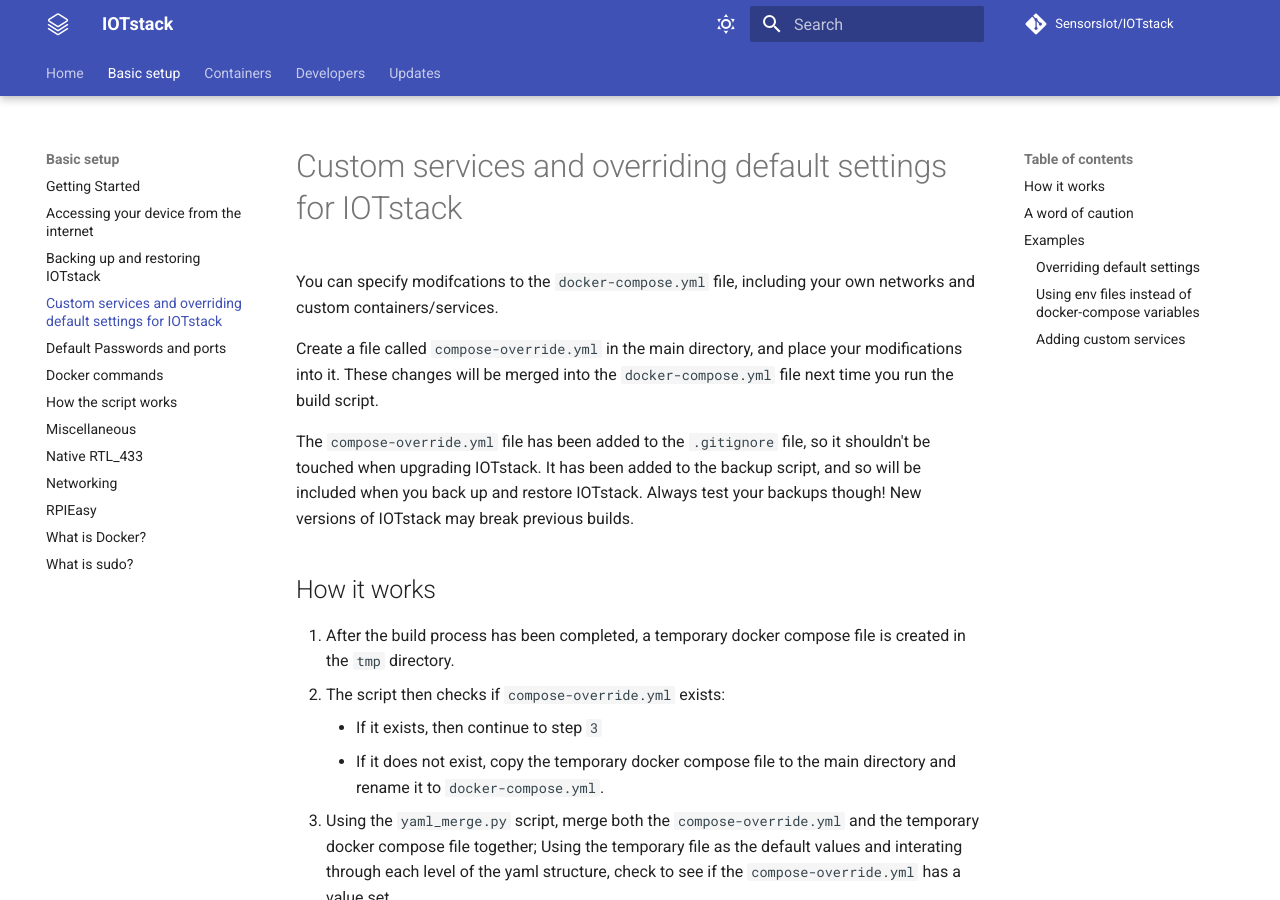
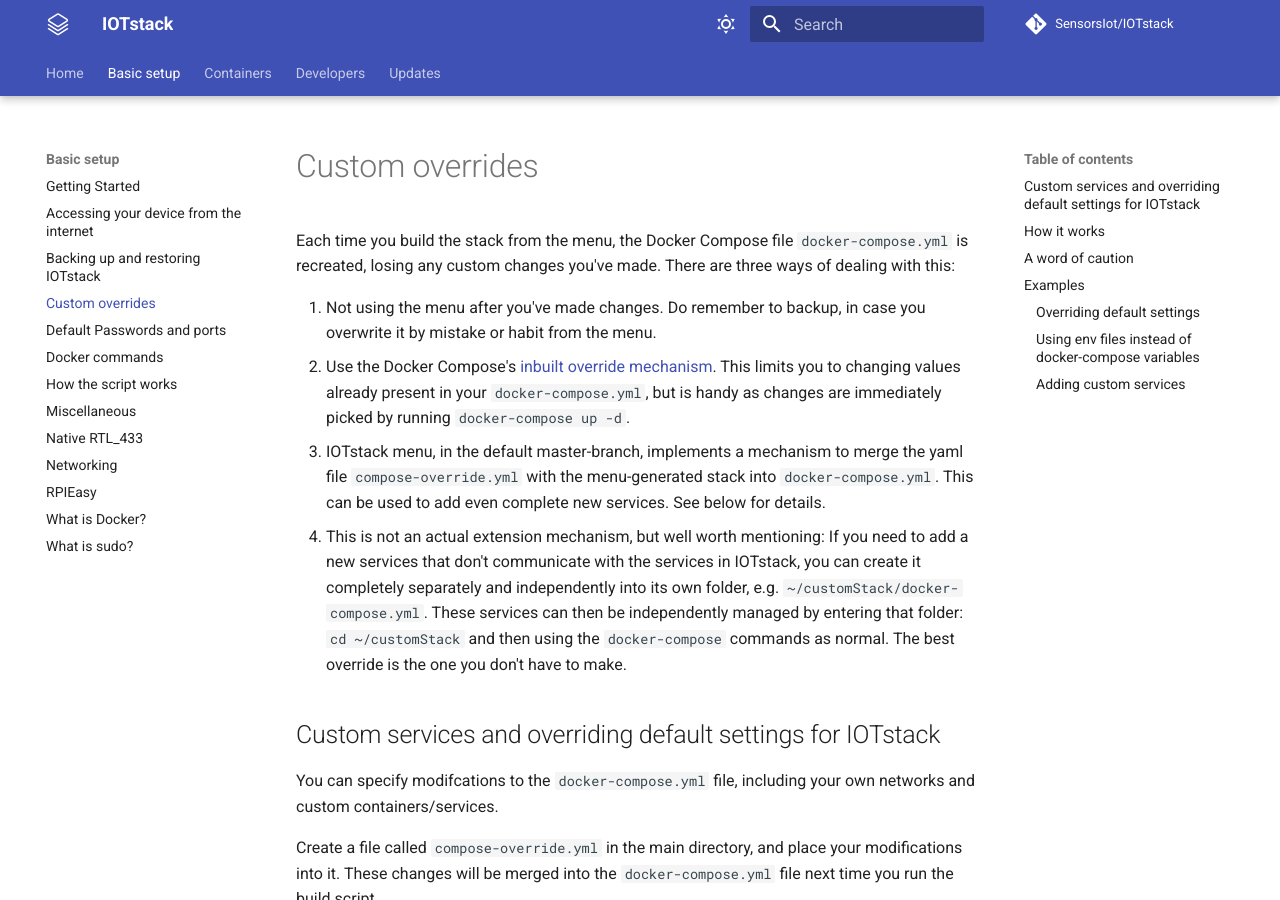
Before and after one commit to gcgarner/IOTstack, an MkDocs documentation site: the page built from docs/Basic_setup/Custom.md, in a window 1280 px wide and 900 px high. Built offline with MkDocs 1.6.1 and Material for MkDocs 9.7.7, drawn with Linux system fonts in a browser that asks for light colours; comment, search, counter and statistics services are not loaded.

Commit message:
docs: Add overview of compose file override options

````diff
--- a/docs/Basic_setup/Custom.md
+++ b/docs/Basic_setup/Custom.md
@@ -1,4 +1,28 @@
-# Custom services and overriding default settings for IOTstack
+# Custom overrides
+
+Each time you build the stack from the menu, the Docker Compose file
+`docker-compose.yml` is recreated, losing any custom changes you've made. There
+are three ways of dealing with this:
+
+1.  Not using the menu after you've made changes. Do remember to backup, in
+    case you overwrite it by mistake or habit from the menu.
+2.  Use the Docker Compose's [inbuilt override
+    mechanism](https://docs.docker.com/compose/extends/). This limits you to
+    changing values already present in your `docker-compose.yml`, but is handy
+    as changes are immediately picked by running `docker-compose up -d`.
+3.  IOTstack menu, in the default master-branch, implements a mechanism to
+    merge the yaml file `compose-override.yml` with the menu-generated stack
+    into `docker-compose.yml`. This can be used to add even complete new
+    services. See below for details.
+4.  This is not an actual extension mechanism, but well worth mentioning: If
+    you need to add a new services that don't communicate with the services in
+    IOTstack, you can create it completely separately and independently into
+    its own folder, e.g. `~/customStack/docker-compose.yml`. These services can
+    then be independently managed by entering that folder: `cd ~/customStack`
+    and then using the `docker-compose` commands as normal. The best override is
+    the one you don't have to make.
+
+## Custom services and overriding default settings for IOTstack
 You can specify modifcations to the `docker-compose.yml` file, including your own networks and custom containers/services.
 
 Create a file called `compose-override.yml` in the main directory, and place your modifications into it. These changes will be merged into the `docker-compose.yml` file next time you run the build script.
@@ -24,9 +48,8 @@ services:
 ```
 
 When rebuilding the menu, ensure to have NodeRed service always included because if it's no longer included, the only values showing in the final `docker-compose.yml` file for NodeRed will be the `restart` key and its value. Docker Compose will error with the following message:
-```
-Service nodered has neither an image nor a build context specified. At least one must be provided.
-```
+
+`Service nodered has neither an image nor a build context specified. At least one must be provided.`
 
 When attempting to bring the services up with `docker-compose up -d`.
 
````
